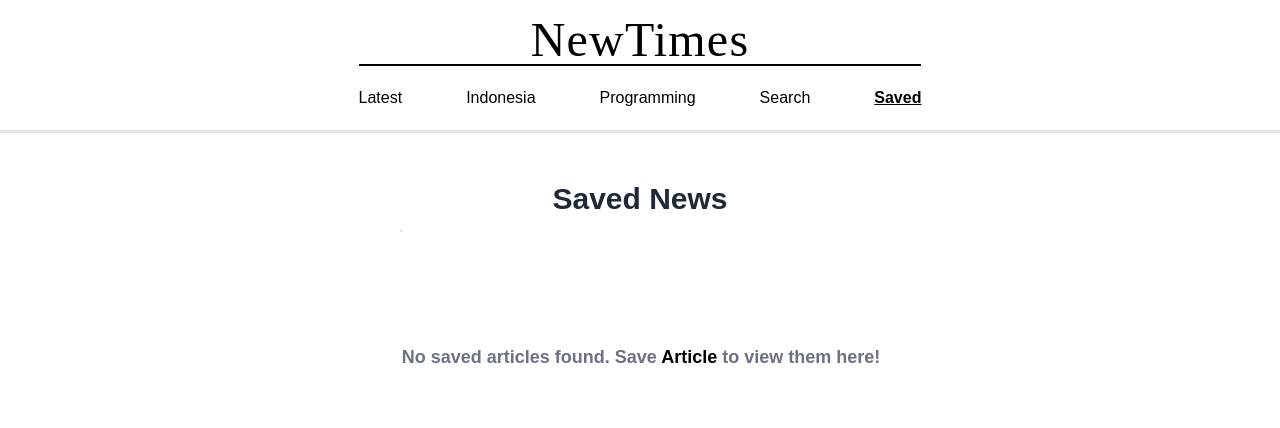
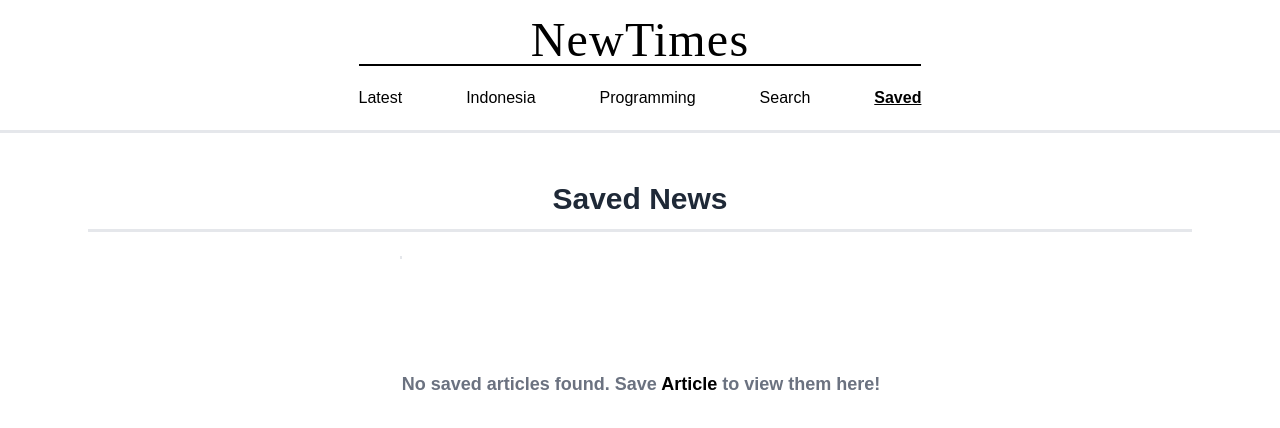
Before and after one commit to zunarvy19/capstone-project-hacktiv8, a React (Create React App) app: page /saved in a window 1280 px wide. Shown: the top 428 px of the page. Built offline with nearby package versions, Linux system fonts and the light colour scheme.

Commit message:
style(Saved page): optimized saved page

```diff
--- a/src/pages/Saved.js
+++ b/src/pages/Saved.js
@@ -13,6 +13,7 @@ function Saved() {
   return (
     <div className="p-5">
       <h1 className="text-3xl font-bold my-3 text-center">Saved News</h1>
+      <hr className="border border-gray-200 border-t-2 w-[89%] flex justify-center mx-auto mb-6"></hr>
 
       <div className="w-[89%] flex justify-center mx-auto">
         <hr className="border border-gray-200 border-t-2 mb-6"></hr>
```
